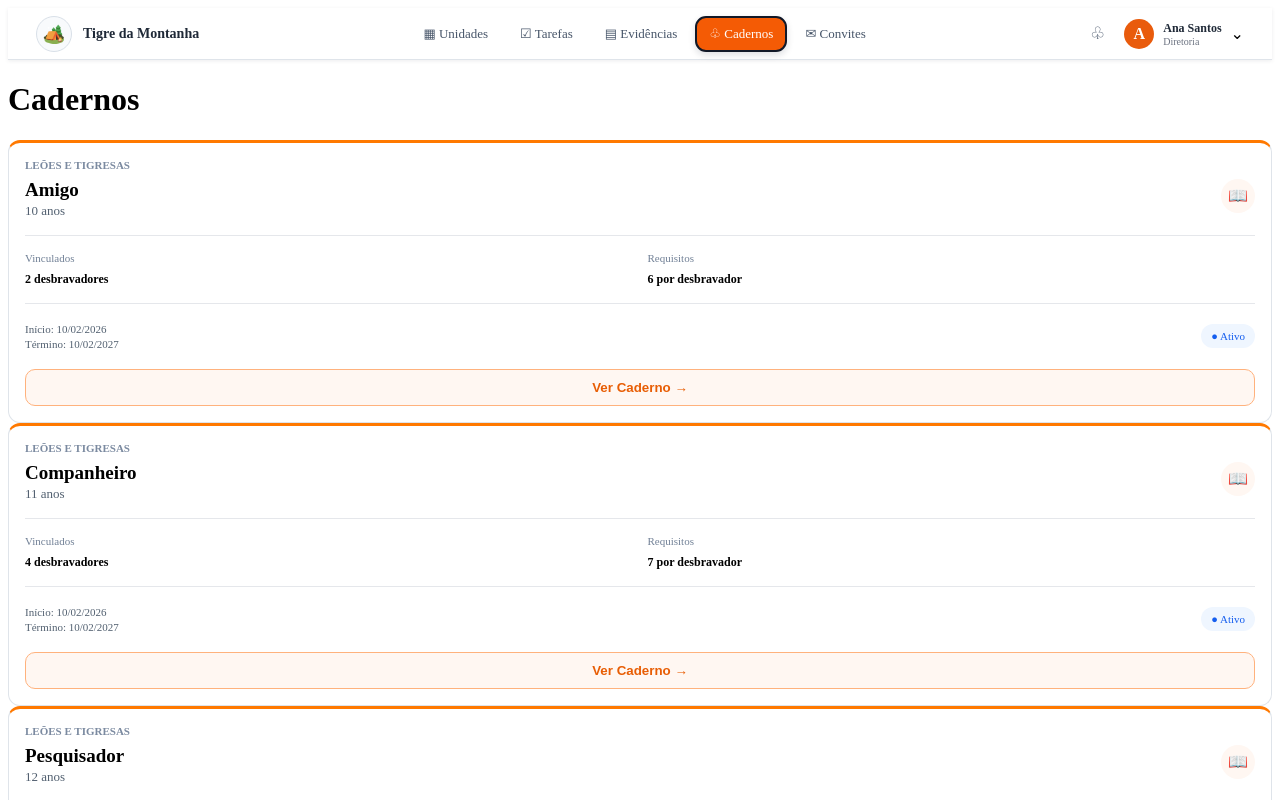
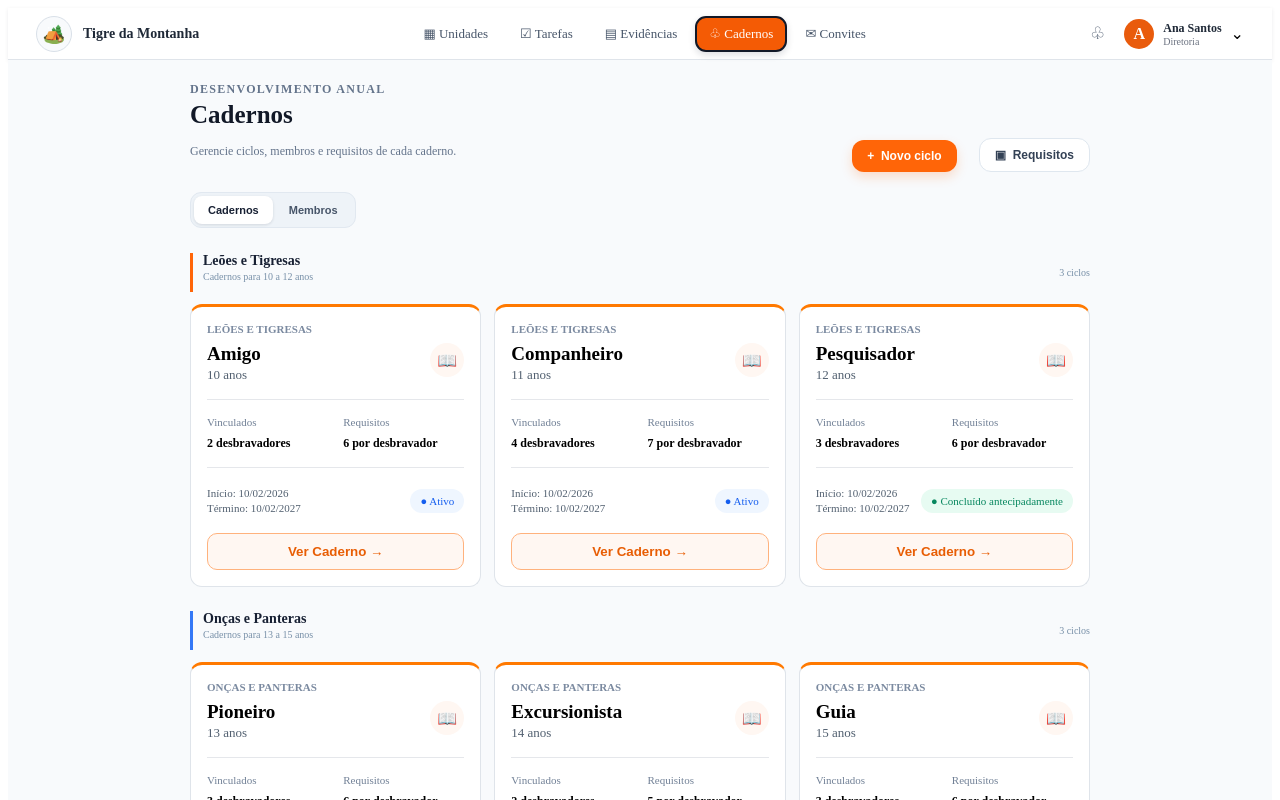
Before and after one commit to desbravadores-sisa/Desbravadores-Aplicacao-Web, a React (Vite) app in the folder desbravadores_aplicacao/: page /cadernos in a window 1280 px wide. Shown: the top 800 px of the page. Built offline with nearby package versions, Linux system fonts and the light colour scheme.

Commit message:
add: Atualização CSS cadernos

```diff
--- a/desbravadores_aplicacao/src/pages/Cadernos.jsx
+++ b/desbravadores_aplicacao/src/pages/Cadernos.jsx
@@ -1,7 +1,7 @@
 import NotebookCard from "../components/NotebookCard/NotebookCard";
+import styles from "./Cadernos.module.css";
 
 function Cadernos() {
-
   const cadernos = [
     {
       category: "LEÕES E TIGRESAS",
@@ -34,31 +34,94 @@ function Cadernos() {
       startDate: "10/02/2026",
       endDate: "10/02/2027",
       status: "Concluído antecipadamente"
+    },
+    {
+      category: "ONÇAS E PANTERAS",
+      name: "Pioneiro",
+      age: 13,
+      linkedMembers: 3,
+      requirements: 6,
+      startDate: "15/02/2026",
+      endDate: "15/02/2027",
+      status: "Ativo"
+    },
+    {
+      category: "ONÇAS E PANTERAS",
+      name: "Excursionista",
+      age: 14,
+      linkedMembers: 2,
+      requirements: 5,
+      startDate: "18/02/2026",
+      endDate: "18/02/2027",
+      status: "Ativo"
+    },
+    {
+      category: "ONÇAS E PANTERAS",
+      name: "Guia",
+      age: 15,
+      linkedMembers: 3,
+      requirements: 6,
+      startDate: "10/02/2025",
+      endDate: "10/02/2026",
+      status: "Encerrado"
     }
   ];
 
+  const grupos = [
+    {
+      name: "Leões e Tigresas",
+      subtitle: "Cadernos para 10 a 12 anos",
+      items: cadernos.filter((caderno) => caderno.category === "LEÕES E TIGRESAS"),
+      color: "orange"
+    },
+    {
+      name: "Onças e Panteras",
+      subtitle: "Cadernos para 13 a 15 anos",
+      items: cadernos.filter((caderno) => caderno.category === "ONÇAS E PANTERAS"),
+      color: "blue"
+    }
+  ];
 
   return (
+    <main className={styles.page}>
+      <div className={styles.content}>
+        <header className={styles.header}>
+          <div className={styles.heading}>
+            <p className={styles.eyebrow}>DESENVOLVIMENTO ANUAL</p>
+            <h1>Cadernos</h1>
+            <p>Gerencie ciclos, membros e requisitos de cada caderno.</p>
+          </div>
+          <button type="button" className={styles.primaryButton}>+&nbsp; Novo ciclo</button>
+          <button type="button" className={styles.secondaryButton}>▣&nbsp; Requisitos</button>
+        </header>
 
-    <div>
+        <div className={styles.tabs} role="tablist" aria-label="Visualização dos cadernos">
+          <button type="button" className={`${styles.tab} ${styles.tabActive}`} role="tab" aria-selected="true">
+            Cadernos
+          </button>
+          <button type="button" className={styles.tab} role="tab" aria-selected="false">
+            Membros
+          </button>
+        </div>
 
-      <h1>Cadernos</h1>
-
-      <div>
-
-        {cadernos.map((caderno) => (
-
-          <NotebookCard
-            key={caderno.name}
-            {...caderno}
-          />
-
+        {grupos.map((grupo) => (
+          <section className={styles.section} key={grupo.name}>
+            <div className={`${styles.sectionHeader} ${styles[grupo.color]}`}>
+              <div>
+                <h2 className={styles.sectionTitle}>{grupo.name}</h2>
+                <p className={styles.sectionSubtitle}>{grupo.subtitle}</p>
+              </div>
+              <span className={styles.sectionCount}>{grupo.items.length} ciclos</span>
+            </div>
+            <div className={styles.grid}>
+              {grupo.items.map((caderno) => (
+                <NotebookCard key={caderno.name} {...caderno} />
+              ))}
+            </div>
+          </section>
         ))}
-
       </div>
-
-    </div>
-
+    </main>
   );
 }
 
--- /dev/null
+++ b/desbravadores_aplicacao/src/pages/Cadernos.module.css
@@ -0,0 +1,177 @@
+.page {
+  flex: 1;
+  min-height: calc(100vh - 44px);
+  padding: 20px 24px 48px;
+  background: #f8fafc;
+  box-sizing: border-box;
+  text-align: left;
+}
+
+.content {
+  width: min(900px, 100%);
+  margin: 0 auto;
+}
+
+.header {
+  display: grid;
+  grid-template-columns: 1fr auto auto;
+  align-items: end;
+  gap: 22px;
+  margin-bottom: 20px;
+}
+
+.eyebrow {
+  margin: 0 0 2px;
+  color: #f15b18;
+  font-size: 10px;
+  font-weight: 800;
+  letter-spacing: 1.3px;
+}
+
+.heading h1 {
+  margin: 0 0 4px;
+  color: #111827;
+  font-size: 25px;
+  line-height: 1.2;
+  letter-spacing: 0;
+  font-weight: 800;
+}
+
+.heading p {
+  color: #64748b;
+  font-size: 12px;
+  line-height: 1.5;
+}
+
+.primaryButton,
+.secondaryButton {
+  border-radius: 12px;
+  padding: 9px 15px;
+  font-size: 12px;
+  font-weight: 700;
+  white-space: nowrap;
+  cursor: pointer;
+}
+
+.primaryButton {
+  border: 0;
+  background: #ff6508;
+  color: #fff;
+  box-shadow: 0 5px 12px rgba(255, 101, 8, 0.2);
+}
+
+.secondaryButton {
+  border: 1px solid #dfe7ef;
+  background: #fff;
+  color: #334155;
+}
+
+.tabs {
+  display: inline-flex;
+  gap: 2px;
+  padding: 3px;
+  margin-bottom: 25px;
+  border: 1px solid #e1e8f0;
+  border-radius: 11px;
+  background: #eef3f8;
+}
+
+.tab {
+  border: 0;
+  border-radius: 8px;
+  padding: 8px 14px;
+  background: transparent;
+  color: #475569;
+  font-size: 11px;
+  font-weight: 600;
+  cursor: pointer;
+}
+
+.tabActive {
+  background: #fff;
+  color: #172033;
+  box-shadow: 0 1px 3px rgba(15, 23, 42, 0.12);
+}
+
+.section {
+  margin-bottom: 24px;
+}
+
+.sectionHeader {
+  display: flex;
+  align-items: center;
+  justify-content: space-between;
+  margin-bottom: 12px;
+  padding-left: 10px;
+  border-left: 3px solid #ff6508;
+}
+
+.sectionHeader.blue {
+  border-left-color: #3478f6;
+}
+
+.sectionTitle {
+  margin: 0;
+  color: #172033;
+  font-size: 14px;
+  font-weight: 800;
+}
+
+.sectionSubtitle {
+  margin-top: 2px;
+  color: #7890a8;
+  font-size: 10px;
+}
+
+.sectionCount {
+  color: #7890a8;
+  font-size: 10px;
+}
+
+.grid {
+  display: grid;
+  grid-template-columns: repeat(3, minmax(0, 1fr));
+  gap: 13px;
+}
+
+@media (max-width: 850px) {
+  .header {
+    grid-template-columns: 1fr auto;
+  }
+
+  .secondaryButton {
+    grid-column: 2;
+    grid-row: 1;
+  }
+
+  .primaryButton {
+    grid-column: 2;
+    grid-row: 2;
+  }
+
+  .grid {
+    grid-template-columns: repeat(2, minmax(0, 1fr));
+  }
+}
+
+@media (max-width: 600px) {
+  .page {
+    padding: 18px 16px 32px;
+  }
+
+  .header {
+    display: flex;
+    align-items: stretch;
+    flex-direction: column;
+    gap: 10px;
+  }
+
+  .primaryButton,
+  .secondaryButton {
+    align-self: flex-start;
+  }
+
+  .grid {
+    grid-template-columns: 1fr;
+  }
+}
```
